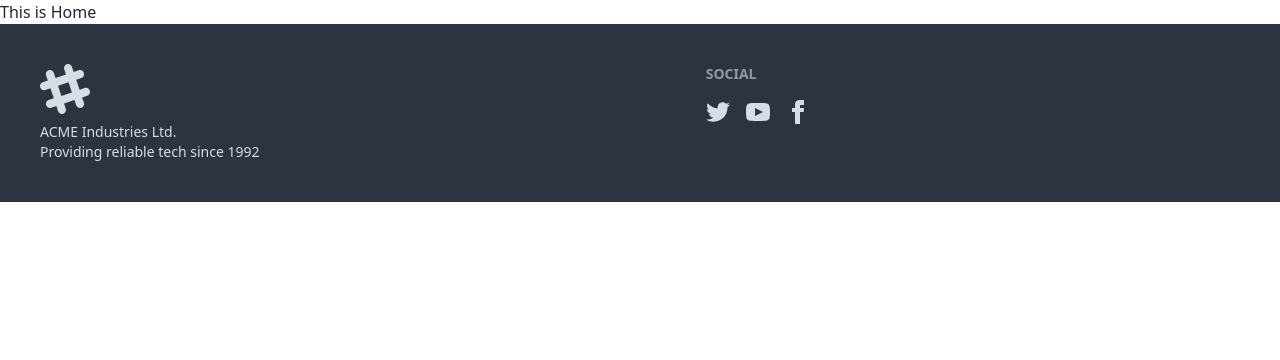
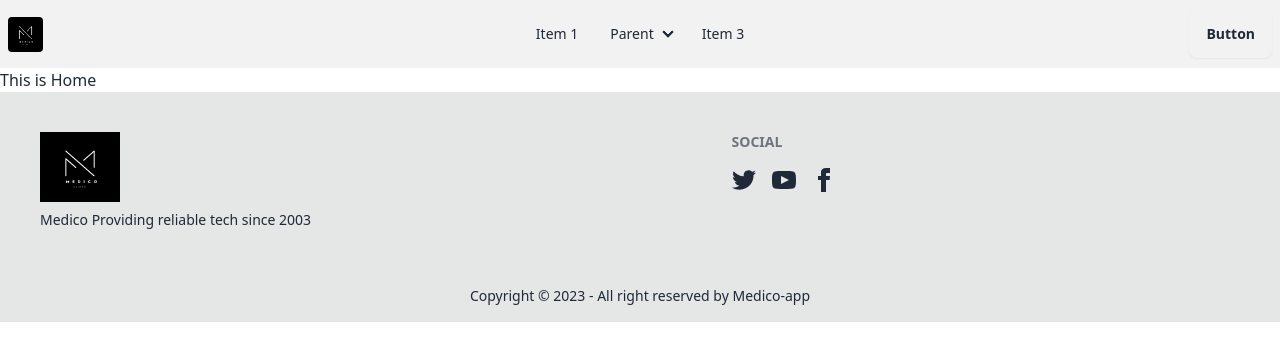
Before and after one commit to shuvo794/Medico-app-client, a React (Vite) app: page / in a window 1280 px wide. Shown: the top 360 px of the page. Built offline with nearby package versions, Linux system fonts and the light colour scheme.

Commit message:
send solve code

```diff
--- a/src/Layout/Main.jsx
+++ b/src/Layout/Main.jsx
@@ -1,10 +1,12 @@
 
 import { Outlet } from 'react-router-dom'
 import Footer from '../Shared/Footer/Footer'
+import NavBar from '../Shared/Navbar/NavBar'
 
 function Main() {
   return (
     <div>
+      <NavBar></NavBar>
       <Outlet></Outlet>
       <Footer></Footer>
     </div>
--- a/src/Shared/Footer/Footer.jsx
+++ b/src/Shared/Footer/Footer.jsx
@@ -1,22 +1,64 @@
-import React from 'react'
+import companyLogo from '../../assets/main.logo.png'
 
 function Footer() {
   return (
-      <footer className="footer p-10 bg-neutral text-neutral-content">
+    <div>
+      <footer className="footer p-10 bg-base-300 text-base-content">
         <aside>
-    <svg width="50" height="50" viewBox="0 0 24 24" xmlns="http://www.w3.org/2000/svg" fillRule="evenodd" clipRule="evenodd" className="fill-current"><path d="M22.672 15.226l-2.432.811.841 2.515c.33 1.019-.209 2.127-1.23 2.456-1.15.325-2.148-.321-2.463-1.226l-.84-2.518-5.013 1.677.84 2.517c.391 1.203-.434 2.542-1.831 2.542-.88 0-1.601-.564-1.86-1.314l-.842-2.516-2.431.809c-1.135.328-2.145-.317-2.463-1.229-.329-1.018.211-2.127 1.231-2.456l2.432-.809-1.621-4.823-2.432.808c-1.355.384-2.558-.59-2.558-1.839 0-.817.509-1.582 1.327-1.846l2.433-.809-.842-2.515c-.33-1.02.211-2.129 1.232-2.458 1.02-.329 2.13.209 2.461 1.229l.842 2.515 5.011-1.677-.839-2.517c-.403-1.238.484-2.553 1.843-2.553.819 0 1.585.509 1.85 1.326l.841 2.517 2.431-.81c1.02-.33 2.131.211 2.461 1.229.332 1.018-.21 2.126-1.23 2.456l-2.433.809 1.622 4.823 2.433-.809c1.242-.401 2.557.484 2.557 1.838 0 .819-.51 1.583-1.328 1.847m-8.992-6.428l-5.01 1.675 1.619 4.828 5.011-1.674-1.62-4.829z"></path></svg>
-    <p>ACME Industries Ltd.<br/>Providing reliable tech since 1992</p>
+                  <img src={companyLogo} className='w-[80px] h-[70px]' />
+
+          <p>
+            Medico
+
+            Providing reliable tech since 2003
+          </p>
         </aside>
         <nav>
           <header className="footer-title">Social</header>
           <div className="grid grid-flow-col gap-4">
-      <a><svg xmlns="http://www.w3.org/2000/svg" width="24" height="24" viewBox="0 0 24 24" className="fill-current"><path d="M24 4.557c-.883.392-1.832.656-2.828.775 1.017-.609 1.798-1.574 2.165-2.724-.951.564-2.005.974-3.127 1.195-.897-.957-2.178-1.555-3.594-1.555-3.179 0-5.515 2.966-4.797 6.045-4.091-.205-7.719-2.165-10.148-5.144-1.29 2.213-.669 5.108 1.523 6.574-.806-.026-1.566-.247-2.229-.616-.054 2.281 1.581 4.415 3.949 4.89-.693.188-1.452.232-2.224.084.626 1.956 2.444 3.379 4.6 3.419-2.07 1.623-4.678 2.348-7.29 2.04 2.179 1.397 4.768 2.212 7.548 2.212 9.142 0 14.307-7.721 13.995-14.646.962-.695 1.797-1.562 2.457-2.549z"></path></svg></a>
-      <a><svg xmlns="http://www.w3.org/2000/svg" width="24" height="24" viewBox="0 0 24 24" className="fill-current"><path d="M19.615 3.184c-3.604-.246-11.631-.245-15.23 0-3.897.266-4.356 2.62-4.385 8.816.029 6.185.484 8.549 4.385 8.816 3.6.245 11.626.246 15.23 0 3.897-.266 4.356-2.62 4.385-8.816-.029-6.185-.484-8.549-4.385-8.816zm-10.615 12.816v-8l8 3.993-8 4.007z"></path></svg></a>
-      <a><svg xmlns="http://www.w3.org/2000/svg" width="24" height="24" viewBox="0 0 24 24" className="fill-current"><path d="M9 8h-3v4h3v12h5v-12h3.642l.358-4h-4v-1.667c0-.955.192-1.333 1.115-1.333h2.885v-5h-3.808c-3.596 0-5.192 1.583-5.192 4.615v3.385z"></path></svg></a>
+            <a>
+              <svg
+                xmlns="http://www.w3.org/2000/svg"
+                width="24"
+                height="24"
+                viewBox="0 0 24 24"
+                className="fill-current"
+              >
+                <path d="M24 4.557c-.883.392-1.832.656-2.828.775 1.017-.609 1.798-1.574 2.165-2.724-.951.564-2.005.974-3.127 1.195-.897-.957-2.178-1.555-3.594-1.555-3.179 0-5.515 2.966-4.797 6.045-4.091-.205-7.719-2.165-10.148-5.144-1.29 2.213-.669 5.108 1.523 6.574-.806-.026-1.566-.247-2.229-.616-.054 2.281 1.581 4.415 3.949 4.89-.693.188-1.452.232-2.224.084.626 1.956 2.444 3.379 4.6 3.419-2.07 1.623-4.678 2.348-7.29 2.04 2.179 1.397 4.768 2.212 7.548 2.212 9.142 0 14.307-7.721 13.995-14.646.962-.695 1.797-1.562 2.457-2.549z"></path>
+              </svg>
+            </a>
+            <a>
+              <svg
+                xmlns="http://www.w3.org/2000/svg"
+                width="24"
+                height="24"
+                viewBox="0 0 24 24"
+                className="fill-current"
+              >
+                <path d="M19.615 3.184c-3.604-.246-11.631-.245-15.23 0-3.897.266-4.356 2.62-4.385 8.816.029 6.185.484 8.549 4.385 8.816 3.6.245 11.626.246 15.23 0 3.897-.266 4.356-2.62 4.385-8.816-.029-6.185-.484-8.549-4.385-8.816zm-10.615 12.816v-8l8 3.993-8 4.007z"></path>
+              </svg>
+            </a>
+            <a>
+              <svg
+                xmlns="http://www.w3.org/2000/svg"
+                width="24"
+                height="24"
+                viewBox="0 0 24 24"
+                className="fill-current"
+              >
+                <path d="M9 8h-3v4h3v12h5v-12h3.642l.358-4h-4v-1.667c0-.955.192-1.333 1.115-1.333h2.885v-5h-3.808c-3.596 0-5.192 1.583-5.192 4.615v3.385z"></path>
+              </svg>
+            </a>
           </div>
         </nav>
       </footer>
-  )
+      <div className="footer footer-center p-4 bg-base-300 text-base-content">
+        <aside>
+          <p>Copyright © 2023 - All right reserved by Medico-app</p>
+        </aside>
+      </div>
+    </div>
+  );
 }
 
-export default Footer
+export default Footer;
--- /dev/null
+++ b/src/Shared/Navbar/NavBar.jsx
@@ -0,0 +1,47 @@
+import companyLogo from '../../assets/main.logo.png'
+
+function NavBar() {
+  return (
+    <div className="navbar bg-base-200 text-base-content">
+  <div className="navbar-start">
+    <div className="dropdown">
+      <div tabIndex={0} role="button" className="btn btn-ghost lg:hidden">
+        <svg xmlns="http://www.w3.org/2000/svg" className="h-5 w-5" fill="none" viewBox="0 0 24 24" stroke="currentColor"><path strokeLinecap="round" strokeLinejoin="round" strokeWidth="2" d="M4 6h16M4 12h8m-8 6h16" /></svg>
+      </div>
+      <ul tabIndex={0} className="menu menu-sm dropdown-content mt-3 z-[1] p-2 shadow bg-base-100 rounded-box w-52">
+        <li><a>Item 1</a></li>
+        <li>
+          <a>Parent</a>
+          <ul className="p-2">
+            <li><a>Submenu 1</a></li>
+            <li><a>Submenu 2</a></li>
+          </ul>
+        </li>
+        <li><a>Item 3</a></li>
+      </ul>
+    </div>
+    <img src={companyLogo} className='w-[35px] h-[35px] rounded' />
+  </div>
+  <div className="navbar-center hidden lg:flex">
+    <ul className="menu menu-horizontal px-1">
+      <li><a>Item 1</a></li>
+      <li>
+        <details>
+          <summary>Parent</summary>
+          <ul className="p-2">
+            <li><a>Submenu 1</a></li>
+            <li><a>Submenu 2</a></li>
+          </ul>
+        </details>
+      </li>
+      <li><a>Item 3</a></li>
+    </ul>
+  </div>
+  <div className="navbar-end">
+    <a className="btn">Button</a>
+  </div>
+</div>
+  )
+}
+
+export default NavBar
```
Also changed, not shown: src/assets/main.logo.png (added). Lines whose indentation alone changed are shown as unchanged.
